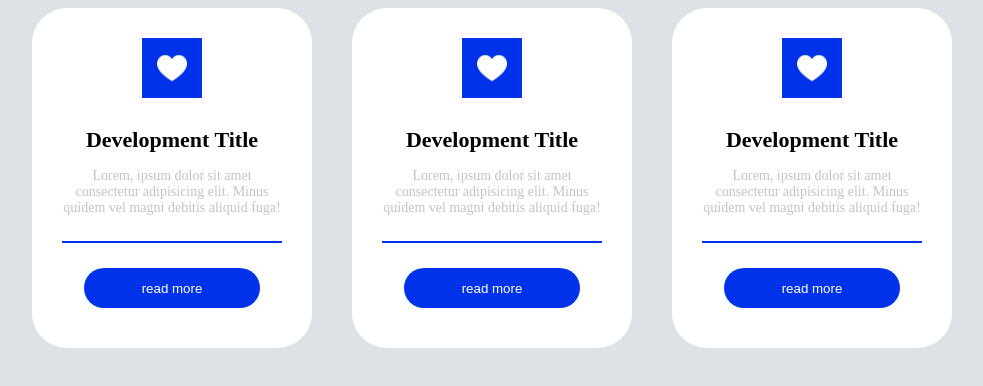
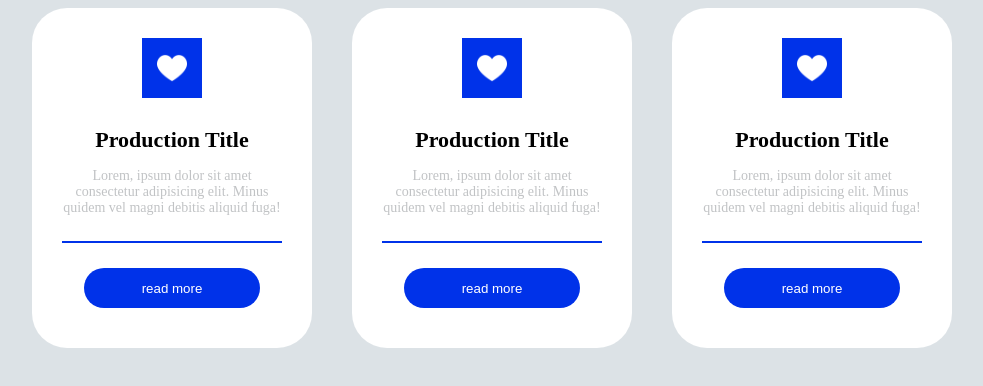
Before and after one commit to rahulsharmavrit/testme, a plain HTML site: page index.html in a window 1280 px wide. Shown: the whole page, without its empty margins (148-1131 px from the left). Drawn offline with Linux system fonts and the light colour scheme.

Commit message:
production commit

```diff
--- a/index.html
+++ b/index.html
@@ -16,7 +16,7 @@
             <img src="heart.png" alt="logo">
         </div>
         <div class="description-box">
-            <h4 class="title-tag">Development Title</h4>
+            <h4 class="title-tag">Production Title</h4>
             <p class="description-tag">Lorem, ipsum dolor sit amet consectetur adipisicing elit. Minus quidem vel magni debitis aliquid fuga!</p>
         </div>
         <button>read more</button>
@@ -29,7 +29,7 @@
                 <img src="heart.png" alt="logo">
             </div>
             <div class="description-box">
-                <h4 class="title-tag">Development Title</h4>
+                <h4 class="title-tag">Production Title</h4>
                 <p class="description-tag">Lorem, ipsum dolor sit amet consectetur adipisicing elit. Minus quidem vel magni debitis aliquid fuga!</p>
             </div>
             <button>read more</button>
@@ -42,7 +42,7 @@
             <img src="heart.png" alt="logo">
         </div>
         <div class="description-box">
-            <h4 class="title-tag">Development Title</h4>
+            <h4 class="title-tag">Production Title</h4>
             <p class="description-tag">Lorem, ipsum dolor sit amet consectetur adipisicing elit. Minus quidem vel magni debitis aliquid fuga!</p>
         </div>
         <button>read more</button>
```
